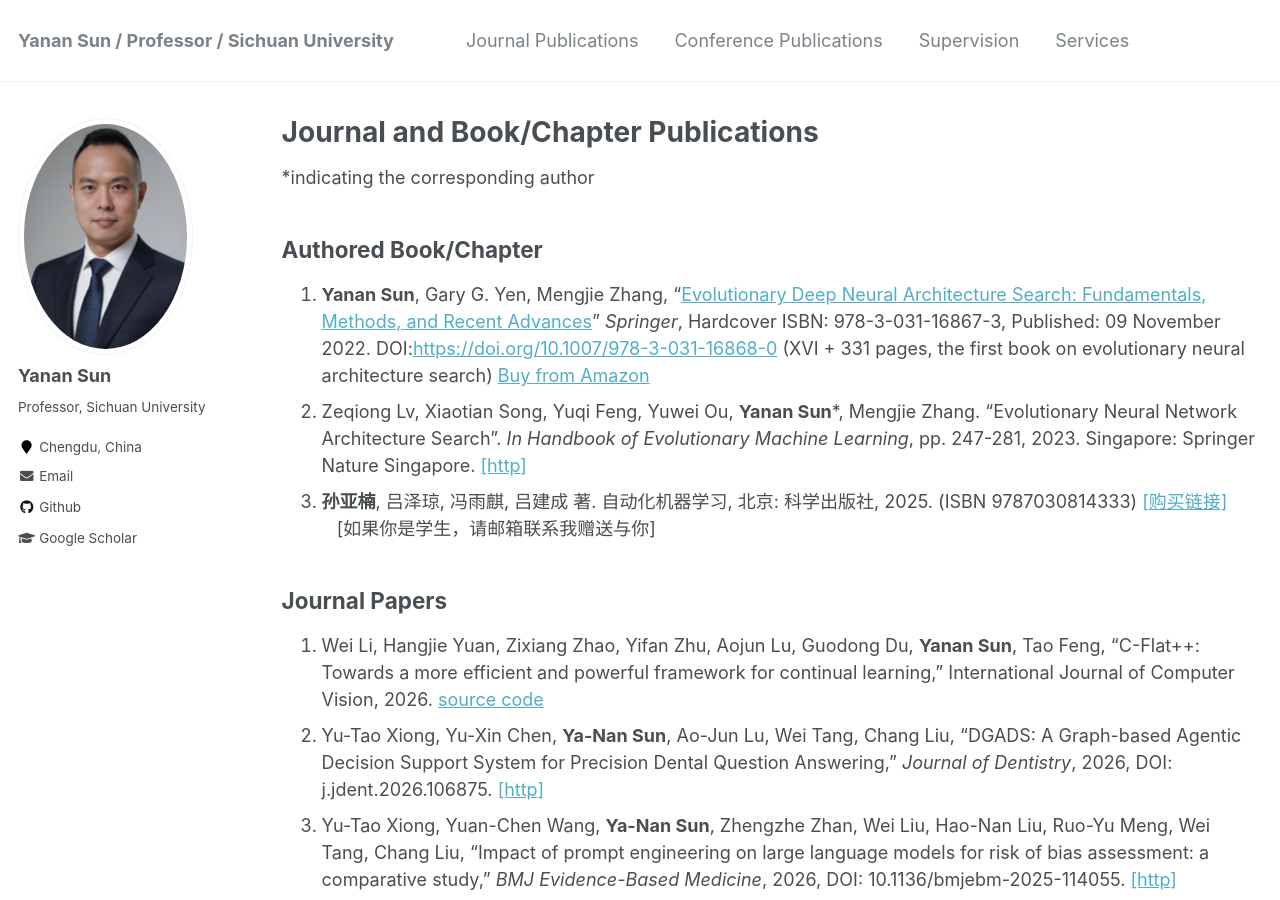
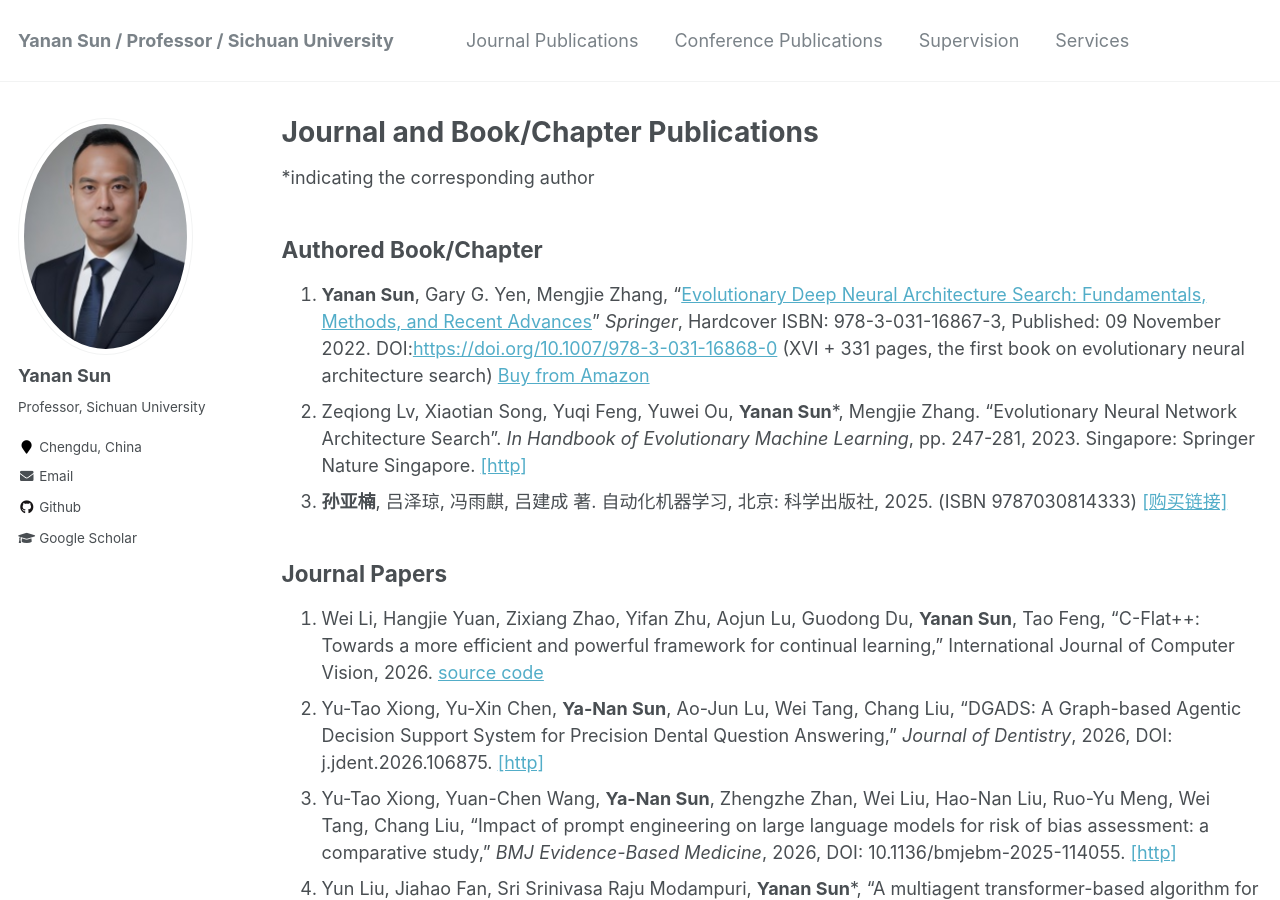
Before and after one commit to yn-sun/yn-sun.github.io, a Jekyll site: the page built from _pages/publications.md, in a window 1280 px wide and 900 px high. Built offline with Jekyll 4.4.1, drawn with Linux system fonts in a browser that asks for light colours; comment, search, counter and statistics services are not loaded.

Commit message:
Update publications.md

```diff
--- a/_pages/publications.md
+++ b/_pages/publications.md
@@ -9,7 +9,7 @@
 ## Authored Book/Chapter
 1. **Yanan Sun**, Gary G. Yen, Mengjie Zhang, "[Evolutionary Deep Neural Architecture Search: Fundamentals, Methods, and Recent Advances](https://link.springer.com/book/10.1007/978-3-031-16868-0)" <i>Springer</i>, Hardcover ISBN: 978-3-031-16867-3, Published: 09 November 2022. DOI:[https://doi.org/10.1007/978-3-031-16868-0](https://doi.org/10.1007/978-3-031-16868-0) (XVI + 331 pages, the first book on evolutionary neural architecture search)  [Buy from Amazon](https://www.amazon.com/Evolutionary-Deep-Neural-Architecture-Search/dp/3031168674)
 2. Zeqiong Lv, Xiaotian Song, Yuqi Feng, Yuwei Ou, **Yanan Sun***, Mengjie Zhang. "Evolutionary Neural Network Architecture Search". <i>In Handbook of Evolutionary Machine Learning</i>, pp. 247-281, 2023. Singapore: Springer Nature Singapore. [[http]](https://link.springer.com/content/pdf/10.1007/978-981-99-3814-8.pdf#page=255)
-3. **孙亚楠**, 吕泽琼, 冯雨麒, 吕建成 著. 自动化机器学习, 北京: 科学出版社, 2025. (ISBN 9787030814333)  [[购买链接]](https://www.ecsponline.com/goods.php?id=227870) &nbsp;&nbsp;&nbsp;[如果你是学生，请邮箱联系我赠送与你]
+3. **孙亚楠**, 吕泽琼, 冯雨麒, 吕建成 著. 自动化机器学习, 北京: 科学出版社, 2025. (ISBN 9787030814333)  [[购买链接]](https://www.ecsponline.com/goods.php?id=227870) &nbsp;&nbsp;&nbsp;
 
 ## Journal Papers
 1. Wei Li, Hangjie Yuan, Zixiang Zhao, Yifan Zhu, Aojun Lu, Guodong Du, **Yanan Sun**, Tao Feng, "C-Flat++: Towards a more efficient and powerful framework for continual learning," International Journal of Computer Vision, 2026. [source code](https://github.com/THUDM/INFTY)
```
